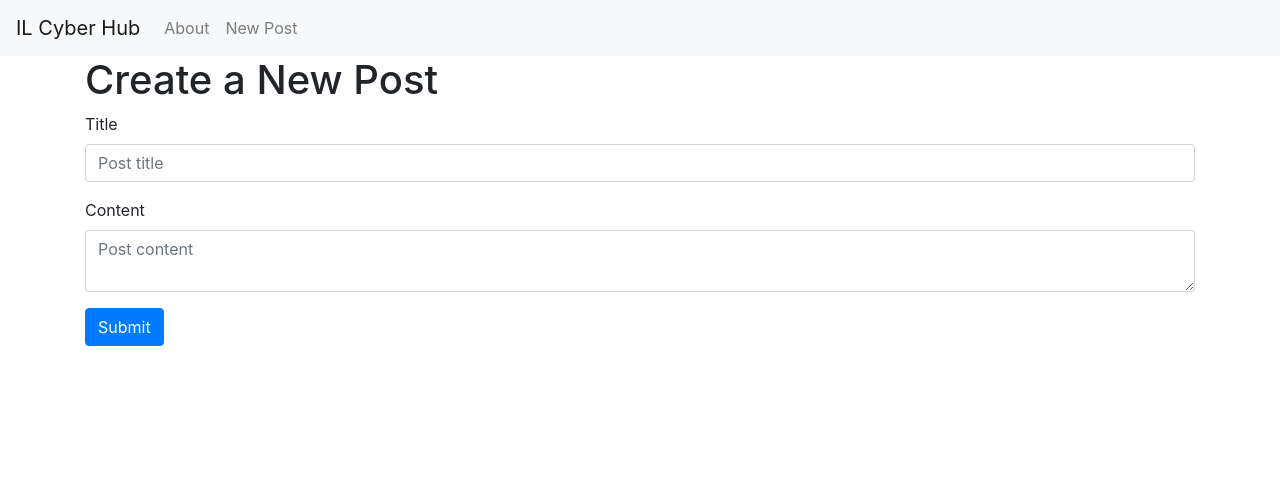
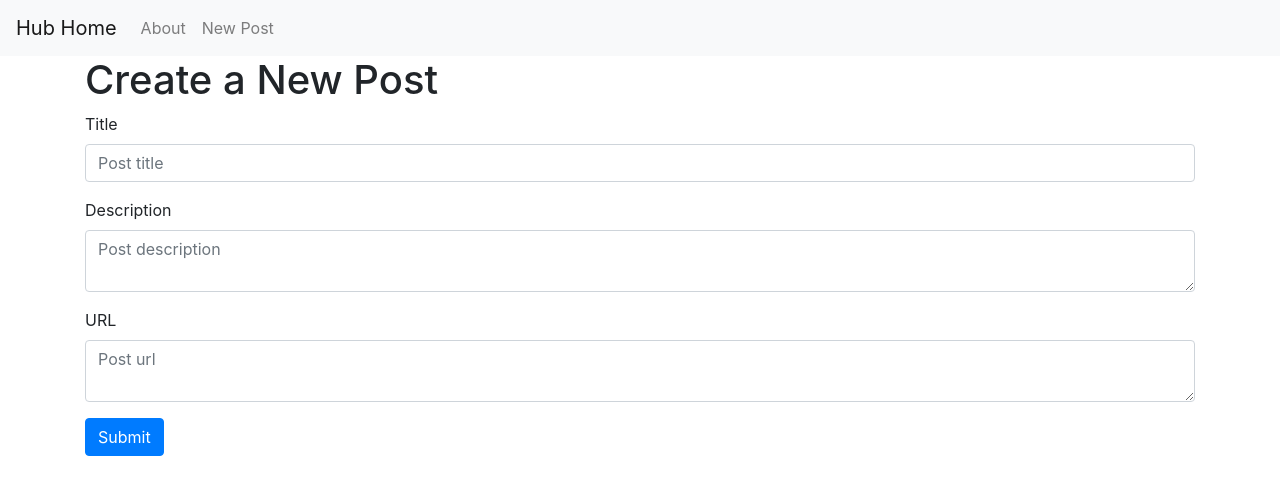
Before and after one commit to jodielauren/hack-cyber-news, a Flask app: page /create in a window 1280 px wide. Shown: the top 495 px of the page. Run offline with Flask 2, Linux system fonts and the light colour scheme; some libraries are stand-ins or nearby versions.

Commit message:
url field

```diff
--- a/app.py
+++ b/app.py
@@ -42,13 +42,14 @@ def create():
     if request.method == 'POST':
         title = request.form['title']
         content = request.form['content']
+        url = request.form['url']
 
         if not title:
             flash('Title is required!')
         else:
             conn = get_db_connection()
-            conn.execute('INSERT INTO posts (title, content) VALUES (?, ?)',
-                         (title, content))
+            conn.execute('INSERT INTO posts (title, content, url) VALUES (?, ?, ?)',
+                         (title, content, url))
             conn.commit()
             conn.close()
             return redirect(url_for('index'))
@@ -63,14 +64,15 @@ def edit(id):
     if request.method == 'POST':
         title = request.form['title']
         content = request.form['content']
+        url = request.form['url']
 
         if not title:
             flash('Title is required!')
         else:
             conn = get_db_connection()
-            conn.execute('UPDATE posts SET title = ?, content = ?'
+            conn.execute('UPDATE posts SET title = ?, content = ?, url = ?'
                          ' WHERE id = ?',
-                         (title, content, id))
+                         (title, content, url, id))
             conn.commit()
             conn.close()
             return redirect(url_for('index'))
--- a/schema.sql
+++ b/schema.sql
@@ -4,5 +4,6 @@ CREATE TABLE posts (
     id INTEGER PRIMARY KEY AUTOINCREMENT,
     created TIMESTAMP NOT NULL DEFAULT CURRENT_TIMESTAMP,
     title TEXT NOT NULL,
-    content TEXT NOT NULL
+    content TEXT NOT NULL,
+    url TEXT NOT NULL
 );
--- a/templates/base.html
+++ b/templates/base.html
@@ -11,8 +11,8 @@
     <title>{% block title %} {% endblock %}</title>
   </head>
   <body>
-    <nav class="navbar navbar-expand-md navbar-light bg-light">
-        <a class="navbar-brand" href="{{ url_for('index')}}">IL Cyber Hub</a>
+      <nav class="navbar navbar-expand-md navbar-light bg-light">
+        <a class="navbar-brand" href="{{ url_for('index')}}">Hub Home</a>
         <button class="navbar-toggler" type="button" data-toggle="collapse" data-target="#navbarNav" aria-controls="navbarNav" aria-expanded="false" aria-label="Toggle navigation">
             <span class="navbar-toggler-icon"></span>
         </button>
@@ -26,14 +26,13 @@
             </li>
             </ul>
         </div>
-    </nav>
+      </nav>
     <div class="container">
         {% for message in get_flashed_messages() %}
             <div class="alert alert-danger">{{ message }}</div>
         {% endfor %}
         {% block content %} {% endblock %}
     </div>
-
 
     <!-- Optional JavaScript -->
     <!-- jQuery first, then Popper.js, then Bootstrap JS -->
--- a/templates/create.html
+++ b/templates/create.html
@@ -1,3 +1,4 @@
+
 {% extends 'base.html' %}
 
 {% block content %}
@@ -12,9 +13,14 @@
     </div>
 
     <div class="form-group">
-        <label for="content">Content</label>
-        <textarea name="content" placeholder="Post content"
+        <label for="content">Description</label>
+        <textarea name="content" placeholder="Post description"
                   class="form-control">{{ request.form['content'] }}</textarea>
+    </div>
+    <div class="form-group">
+        <label for="url">URL</label>
+        <textarea name="url" placeholder="Post url"
+                  class="form-control">{{ request.form['url'] }}</textarea>
     </div>
     <div class="form-group">
         <button type="submit" class="btn btn-primary">Submit</button>
--- a/templates/post.html
+++ b/templates/post.html
@@ -4,4 +4,5 @@
     <h2>{% block title %} {{ post['title'] }} {% endblock %}</h2>
     <span class="badge badge-primary">{{ post['created'] }}</span>
     <p>{{ post['content'] }}</p>
+    <p>{{ post['url'] }}</p>
 {% endblock %}
```
Also changed, not shown: init_db.py (+5 -4 lines), templates/edit.html (+7 -0 lines), database.db.
